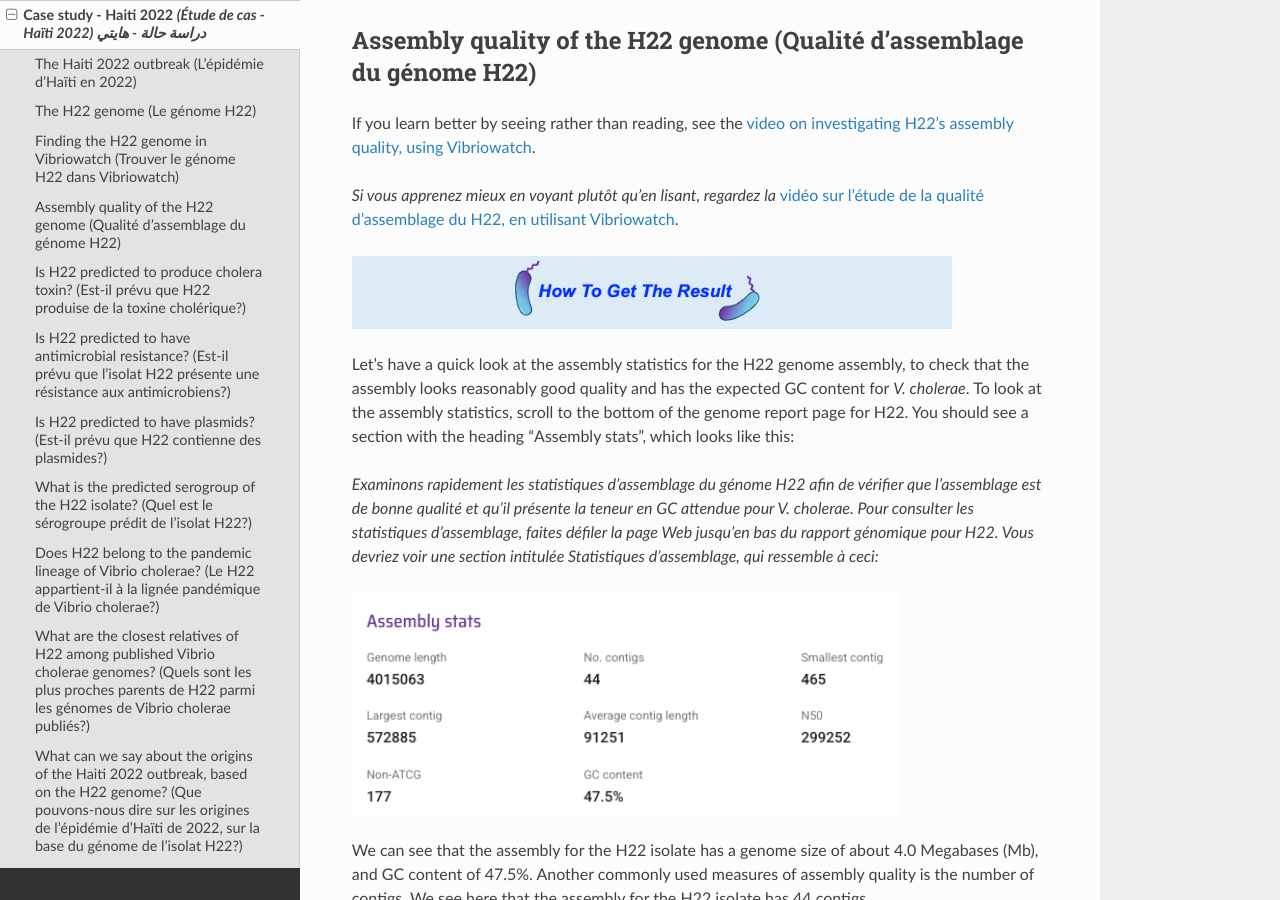
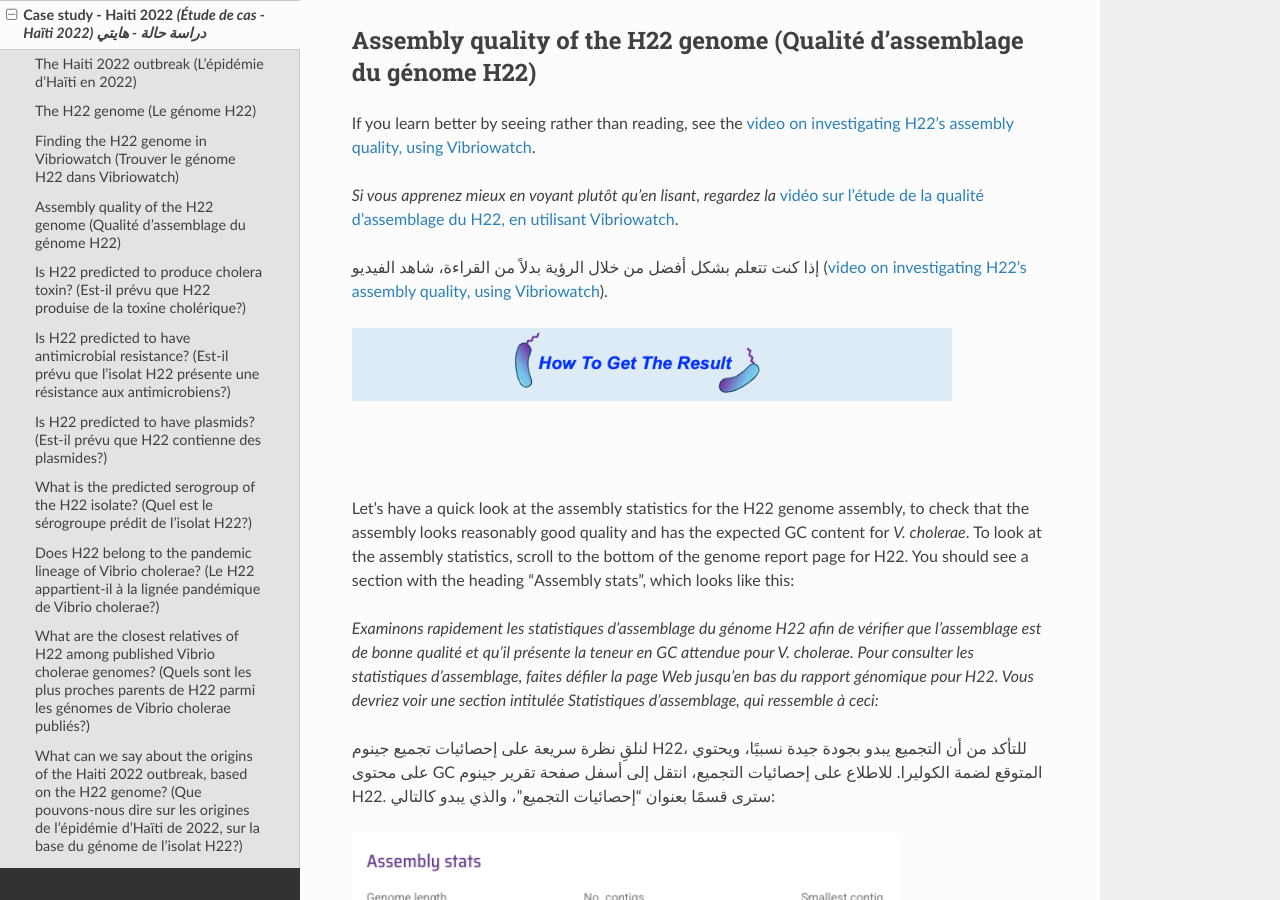
Before and after one commit to avrilcoghlan/vibriowatch, a Sphinx documentation site: the page built from docs/source/haiti.rst, in a window 1280 px wide and 900 px high, scrolled down 7196 px. Built offline with Sphinx 7.4.7 and the Read the Docs theme 3.1.0, drawn with Linux system fonts in a browser that asks for light colours.

Commit message:
Update haiti.rst

```diff
--- a/docs/source/haiti.rst
+++ b/docs/source/haiti.rst
@@ -202,12 +202,17 @@ If you learn better by seeing rather than reading, see the `video on investigati
 
 *Si vous apprenez mieux en voyant plutôt qu'en lisant, regardez la* `vidéo sur l'étude de la qualité d'assemblage du H22, en utilisant Vibriowatch`_.
 
+إذا كنت تتعلم بشكل أفضل من خلال الرؤية بدلاً من القراءة، شاهد الفيديو (`video on investigating H22's assembly quality, using Vibriowatch`_).
+
 .. _video on investigating H22's assembly quality, using Vibriowatch: https://youtu.be/SevDN1pLyqo
 
 .. _vidéo sur l'étude de la qualité d'assemblage du H22, en utilisant Vibriowatch: https://youtu.be/3SHlwEmF794
 
 .. image:: HowToGetTheResult.png
   :width: 600
+
+|
+|
 
 Let's have a quick look at the assembly statistics for the H22 genome assembly, to check that the assembly looks
 reasonably good quality and has the expected GC content for *V. cholerae*. To look at the assembly statistics, scroll
@@ -216,8 +221,13 @@ looks like this:
 
 *Examinons rapidement les statistiques d'assemblage du génome H22 afin de vérifier que l'assemblage est de bonne qualité et qu'il présente la teneur en GC attendue pour V. cholerae. Pour consulter les statistiques d'assemblage, faites défiler la page Web jusqu'en bas du rapport génomique pour H22. Vous devriez voir une section intitulée Statistiques d'assemblage, qui ressemble à ceci:*
 
+لنلقِ نظرة سريعة على إحصائيات تجميع جينوم H22، للتأكد من أن التجميع يبدو بجودة جيدة نسبيًا، ويحتوي على محتوى GC المتوقع لضمة الكوليرا. للاطلاع على إحصائيات التجميع، انتقل إلى أسفل صفحة تقرير جينوم H22. سترى قسمًا بعنوان "إحصائيات التجميع"، والذي يبدو كالتالي:
+
 .. image:: Picture116.png
   :width: 550
+
+|
+|
 
 We can see that the assembly for the H22 isolate has a genome size of about 4.0 Megabases (Mb), and GC content of 47.5%. Another commonly used measures of assembly quality is the number of contigs. We see here that the assembly for the H22 isolate has 44 contigs.
 
```
